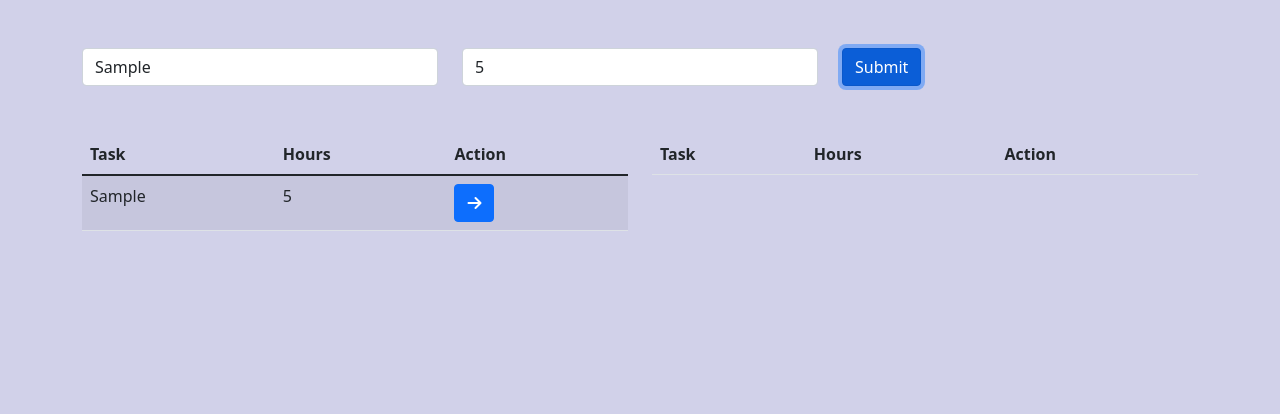
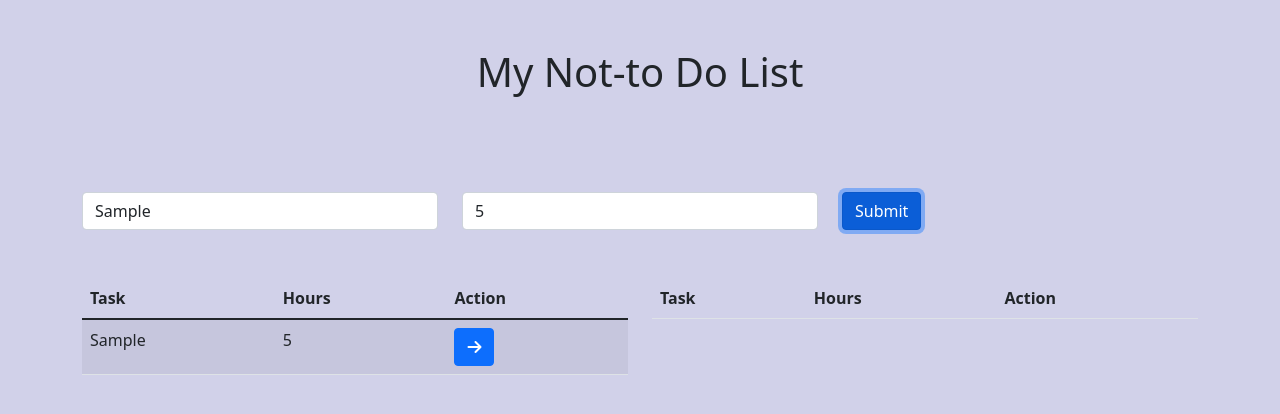
Before and after one commit to anmolft9/Revision, a React (Create React App) app: page / in a window 1280 px wide. Both pictures are taken after typing "Sample", "5" into the empty fields and a click on the button "Submit". Shown: the top 414 px of the page. Built offline with nearby package versions, Linux system fonts and the light colour scheme.

Commit message:
added the left arrow switch button as well

```diff
--- a/src/App.js
+++ b/src/App.js
@@ -13,14 +13,14 @@ function App() {
   };
 
   const switchTask = (id, type) => {
-    console.log(id, type);
+    // console.log(id, type);
     const switchedArgs = formValue.map((item) => {
       if (item.id === id) {
         item.type = type;
       }
       return item;
     });
-    console.log(switchedArgs);
+    // console.log(switchedArgs);
     setFormValue(switchedArgs);
   };
 
@@ -28,6 +28,10 @@ function App() {
   return (
     <div className="wrapper">
       <Container>
+        <div className="text-center mb-5 pt-5">
+          <h1>My Not-to Do List</h1>
+        </div>
+
         {/* form component */}
         <ListForm getTheData={getTheData} />
 
--- a/src/components/ListArea.js
+++ b/src/components/ListArea.js
@@ -9,7 +9,12 @@ export const ListArea = ({ formValue, switchTask }) => {
   return (
     <Row>
       <Col>
-        <ListTask name="entry" list={entryList} switchTask={switchTask} />
+        <ListTask
+          name="entry"
+          arrow="right"
+          list={entryList}
+          switchTask={switchTask}
+        />
       </Col>
       <Col>
         <ListTask name="bad" list={badList} switchTask={switchTask} />
--- a/src/components/ListTask.js
+++ b/src/components/ListTask.js
@@ -2,7 +2,7 @@ import React from "react";
 import { Button } from "react-bootstrap";
 import Table from "react-bootstrap/Table";
 
-export const ListTask = ({ list = [], switchTask }) => {
+export const ListTask = ({ list = [], switchTask, arrow }) => {
   // console.log(formValue);
   return (
     <Table striped>
@@ -21,9 +21,15 @@ export const ListTask = ({ list = [], switchTask }) => {
               <td>{item.hrs}</td>
 
               <td>
-                <Button onClick={() => switchTask(item.id, "bad")}>
-                  <i className="fa-solid fa-arrow-right"></i>
-                </Button>
+                {arrow === "right" ? (
+                  <Button onClick={() => switchTask(item.id, "bad")}>
+                    <i className="fa-solid fa-arrow-right"></i>
+                  </Button>
+                ) : (
+                  <Button onClick={() => switchTask(item.id, "entry")}>
+                    <i className="fa-solid fa-arrow-left"></i>
+                  </Button>
+                )}
               </td>
             </tr>
           );
```
